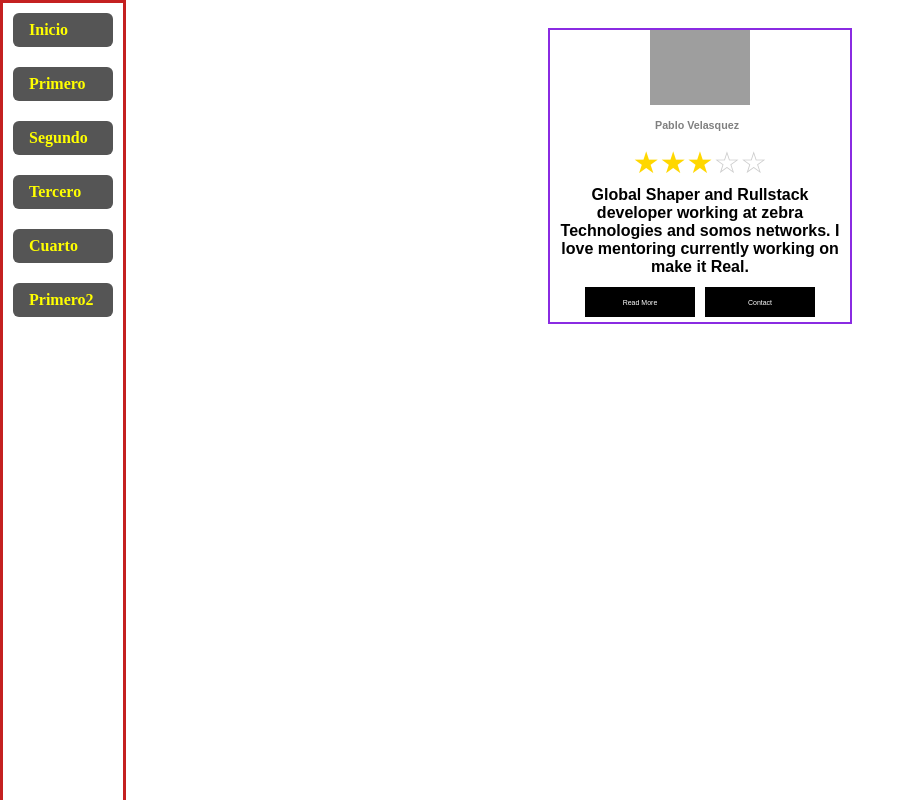
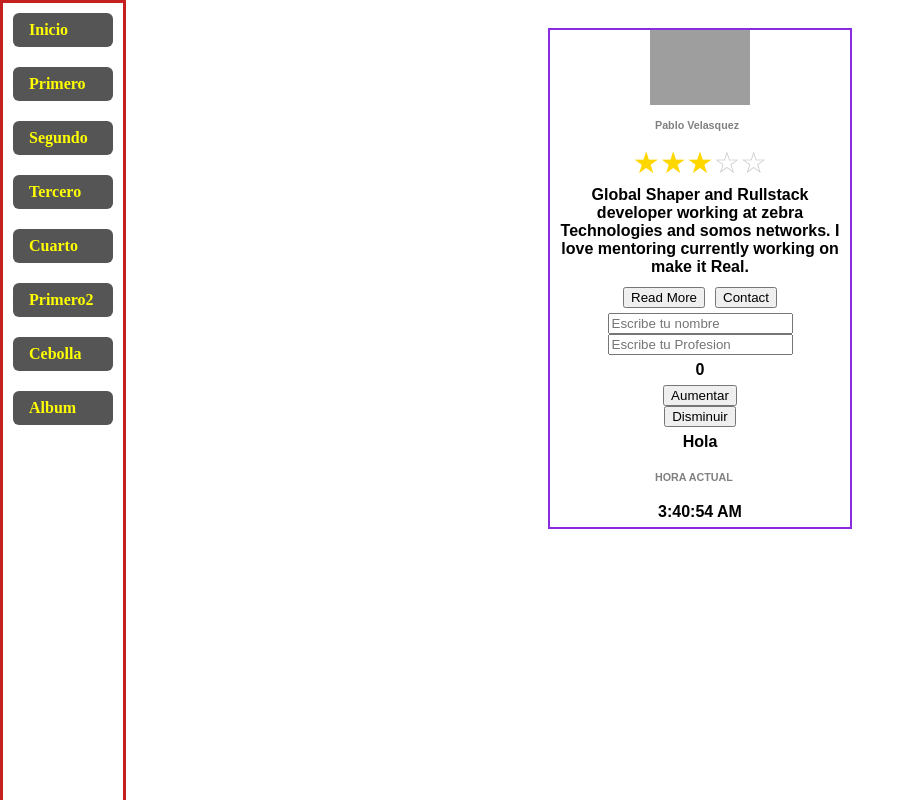
Before and after one commit to javisnei/EnrutamientoProps, a React (Vite) app: page /Segundo in a window 1280 px wide. Shown: the whole page, without its empty margins (0-912 px from the left). Built offline with nearby package versions, Linux system fonts and the light colour scheme; grey boxes are pictures that could not be loaded.

Commit message:
Realizar acciones todo ta en segundo

```diff
--- a/src/App.jsx
+++ b/src/App.jsx
@@ -1,52 +1,45 @@
+import { Route, Routes } from "react-router-dom";
+import { NavBar } from "./components/Menu/NavBar";
+import { NoFound } from "./components/NotFound/NoFound";
+import { Inicio } from "./components/Inicio/Inicio";
+import { Segundo } from "./components/Segundo/Segundo";
+import { Tercero } from "./components/Tercero/Tercero";
+import { Cuarto } from "./components/Cuarto/Cuarto";
+import { EnviaCuarto } from "./components/Cuarto/EnviaCuarto";
+import { EnviaFound } from "./components/NotFound/EnviaFound";
+import { EnviaFoundOtro } from "./components/NotFound/EnviaFoundOtro";
+import { Boton } from "./components/Partes/Boton";
 
-import { Route, Routes } from 'react-router-dom'
-import { NavBar } from './components/Menu/NavBar'
-import { NoFound } from './components/NotFound/NoFound'
-import { Inicio } from './components/Inicio/Inicio'
-import { Segundo } from './components/Segundo/Segundo'
-import { Tercero } from './components/Tercero/Tercero'
-import { Cuarto } from './components/Cuarto/Cuarto'
-import { EnviaCuarto } from './components/Cuarto/EnviaCuarto'
-import { EnviaFound } from './components/NotFound/EnviaFound'
-import { EnviaFoundOtro } from './components/NotFound/EnviaFoundOtro'
-import { Boton } from './components/Partes/Boton'
-
-import styles from './App.module.css'
-
-
-
-
-
+import styles from "./App.module.css";
+import { Cebolla } from "./components/Cebolla/Cebolla";
+import { Contador } from "./components/Contador/Contador";
+import { Album } from "./components/Album/Album";
 
 function App() {
-
   return (
-
     <>
       <div className={styles.principal}>
-
         <div className={styles.menu}>
-        <NavBar/>
+          <NavBar />
         </div>
-
 
         <div className={styles.paginas}>
           <Routes>
-          <Route path='/' element={<Inicio/>}/>
-          <Route path='/Primero' element={<EnviaFound/>}/>
-          <Route path='/Segundo' element={<Segundo/>}/>
-          <Route path='/Tercero' element={<Tercero/>}/>
-          <Route path='/Cuarto' element={<EnviaCuarto/>}/>
-          <Route path='/error' element={<EnviaFoundOtro/>}/>
-
+            <Route path="/" element={<Inicio />} />
+            <Route path="/Primero" element={<EnviaFound />} />
+            <Route path="/Segundo" element={<Segundo />} />
+            <Route path="/Tercero" element={<Tercero />} />
+            <Route path="/Cuarto" element={<EnviaCuarto />} />
+            <Route path="/error" element={<EnviaFoundOtro />} />
+            <Route path="/Cebolla" element={<Cebolla />} />
+            <Route path="/Album" element={<Album />} />
           </Routes>
         </div>
 
+        <section></section>
       </div>
-
-
     </>
-  )
+  );
 }
 
-export default App
+export default App;
--- /dev/null
+++ b/src/components/Album/Album.jsx
@@ -0,0 +1,32 @@
+import React from 'react'
+import style from './Album.module.css'
+
+export const Album = () => {
+    const [corazonBool, setCorazonBoll] = React.useState();
+
+    const cambio = () =>
+    {
+        setCorazonBoll(!corazonBool);
+    }
+
+
+
+  return (
+    <>
+    <div>Album en REACT</div>
+
+    <p> El reto </p>
+
+    <div>
+        <img src="https://i.pravatar.cc/300"/>
+        <h3>Rozes </h3>
+        <h4>Solista</h4>
+
+        <h6>Under the grave </h6>
+        <h6>2016</h6>
+
+        <span onClick={cambio} > &#9825;</span>
+    </div>
+    </>
+  )
+}
--- /dev/null
+++ b/src/components/Album/Album.module.css
@@ -0,0 +1,4 @@
+.corazon
+{
+    color: red;
+}
--- /dev/null
+++ b/src/components/Cebolla/Cebolla.jsx
@@ -0,0 +1,17 @@
+import React from 'react'
+
+export const Cebolla = () => {
+
+    const OdioCebolla = (e) => {
+
+        if(e.target.value.includes("cebolla"))
+            // el string -- verificar si hay el valor cebolla
+        {
+            alert("Oido la cebolla");
+        }
+
+    }
+  return (
+    <textarea onChange={OdioCebolla} name='cebolla' placeholder='escribe cebolla si te atrevez ...'> </textarea>
+  )
+}
--- /dev/null
+++ b/src/components/Contador/Contador.jsx
@@ -0,0 +1,13 @@
+import React from 'react'
+
+export const Contador = () => {
+  return (
+    <>
+        <p>
+            Valor
+        </p>
+        <button> Aumentar </button>
+        <button> Disminuir </button>
+    </>
+)
+}
--- a/src/components/Menu/NavBar.jsx
+++ b/src/components/Menu/NavBar.jsx
@@ -21,7 +21,9 @@ export const NavBar = () => {
       <Link  to="/error" className={styles.menu}>Primero2 </Link>
 
 
+       <Link to="/Cebolla" className={styles.menu}>Cebolla </Link>
 
+       <Link to="/Album" className={styles.menu}>Album</Link>
 
     </nav>
 
--- a/src/components/NotFound/EnviaFound.jsx
+++ b/src/components/NotFound/EnviaFound.jsx
@@ -23,6 +23,8 @@ export const EnviaFound = () => {
                 />
             )
         })}
+
+
     </>
   )
 }
--- a/src/components/NotFound/NoFound.module.css
+++ b/src/components/NotFound/NoFound.module.css
@@ -28,7 +28,7 @@ h6
 
 }
 
-button
+.boto
 {
     border: 0px;
     color: white;
--- a/src/components/Partes/Boton.jsx
+++ b/src/components/Partes/Boton.jsx
@@ -1,13 +1,14 @@
 
-import styles from './boton.module.css'
+ import styles from './boton.module.css'
+
 export const Boton = ({ texto } ) => {
   return (
     <>
-    <div className={styles.cont} >
-    <boton className= {styles.bt}>
+
+    <boton className={styles.boton}>
         {texto}
     </boton>
-    </div>
+
 
     </>
   )
--- a/src/components/Partes/boton.module.css
+++ b/src/components/Partes/boton.module.css
@@ -6,3 +6,9 @@
   justify-content: center;
   margin: 10px;
 }
+
+.boton
+{
+  margin: 10px;
+  background-color: antiquewhite;
+}
--- a/src/components/Segundo/Segundo.jsx
+++ b/src/components/Segundo/Segundo.jsx
@@ -1,15 +1,63 @@
-import React from 'react'
-import styles from './Segundo.module.css'
+import React, { useState } from "react";
+import styles from "./Segundo.module.css";
+import { useNavigate } from "react-router-dom";
+// para usar un prop 'Hola ${name}
+export const Segundo = () => {
+  const navega = useNavigate(); // esto son los hook
 
-export const Segundo = () => {
+  // hacer cambio de estado o cambiar css
+  // const [valorBooleano, setValorBo0leano] = useState();
+  const [hora, setHora] = useState(new Date().toLocaleTimeString());
+  const [count, setCount] = React.useState(0);
+  // puede ir arreglo , objeto
+  /* const [ccomentario, setComentario]  = useState(  [{
+    id:1,
+    texto:'prueba'
+  }] );
+   */
+  const handleSuma = () => {
+    setCount(count + 1);
+  };
+
+  const handleResta = () => {
+    // otra forma
+    if (count == 0) return;
+    setCount(count - 1);
+
+    /* un forma
+    if(count > 0 ){
+      setCount(count - 1);
+    }*/
+  };
+  const saludarClick = () => {
+    alert("Hola como fue");
+  };
+
+  const redirigir = () => {
+    // navegar a otra pagina
+    navega("/Cuarto"); // va es la direccion que le se asigno
+  };
+
+  const enviaInfo = (e) => {
+    console.log(e.target.name, e.target.value);
+    // que aparesca al mismo tiempo que escribe
+    if (e.target.name == "nombre") {
+      // el identificador de el input nombre
+      setNombre(e.target.value);
+    }
+  };
+
+  // mostrar cada segundo =el cambio de hora
+  setInterval(() => setHora(new Date().toLocaleTimeString()), 1000);
+
+  //guardar informacion
+  const [nombre, setNombre] = useState("Hola");
   return (
     <div className={styles.cuerpo}>
       <div className={styles.forma}>
-
-        <img src='https://res.cloudinary.com/dbfpjsjym/image/upload/v1751124068/descarga_1_j6p3k2.png'/>
+        <img src="https://res.cloudinary.com/dbfpjsjym/image/upload/v1751124068/descarga_1_j6p3k2.png" />
 
         <div className={styles.conBot}>
-
           <h6>Pablo Velasquez</h6>
           <div class={styles.str}>
             <span class={styles.estrella}>&#9733;</span>
@@ -18,22 +66,49 @@ export const Segundo = () => {
             <span class={styles.vacia}>&#9734;</span>
             <span class={styles.vacia}>&#9734;</span>
           </div>
-
         </div>
 
-        <p>Global Shaper and Rullstack developer working
-          at zebra Technologies and somos networks. I love
-          mentoring currently working on make it Real.
+        <p>
+          Global Shaper and Rullstack developer working at zebra Technologies
+          and somos networks. I love mentoring currently working on make it
+          Real.
         </p>
 
-        <div >
-          <button className={styles.boton}> Read More </button>
-          <button className={styles.boton}> Contact </button>
+        <div>
+          <button onClick={saludarClick} className={styles.boton}>
+            {" "}
+            Read More{" "}
+          </button>
+          <button onClick={redirigir} className={styles.boton}>
+            {" "}
+            Contact{" "}
+          </button>
         </div>
 
+        <input
+          type="text"
+          name="nombre"
+          placeholder="Escribe tu nombre"
+          id="nombre"
+          onChange={enviaInfo}
+        />
 
+        <input
+          type="text"
+          name="profesion"
+          placeholder="Escribe tu Profesion"
+          id="profesion"
+          onChange={enviaInfo}
+        />
 
+        <p>{count}</p>
+        <button onClick={handleSuma}> Aumentar </button>
+        <button onClick={handleResta}> Disminuir </button>
+        <p> {nombre}</p>
+
+        <h6>HORA ACTUAL</h6>
+        <p>{hora}</p>
       </div>
     </div>
-  )
-}
+  );
+};
```
Lines whose indentation alone changed are shown as unchanged.
